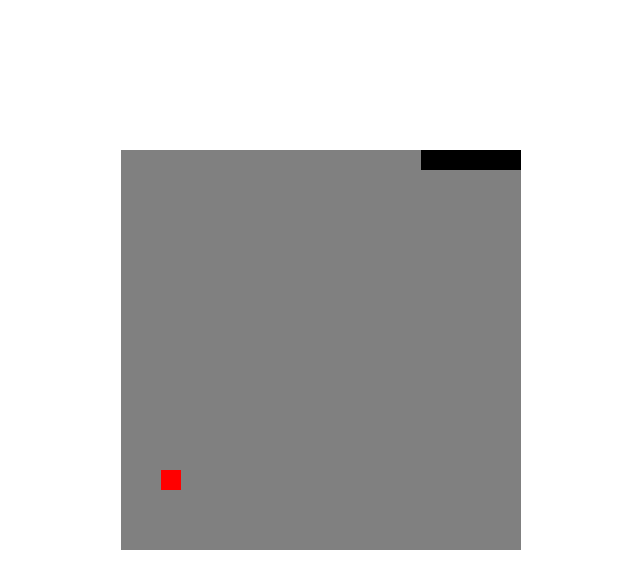
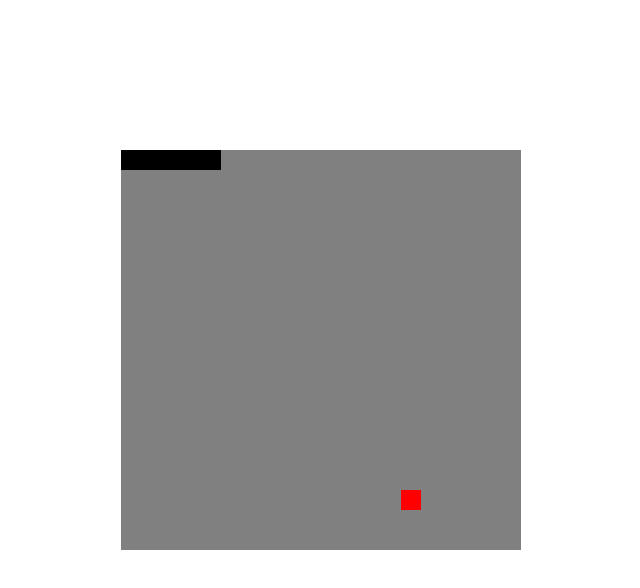
Before and after one commit to 0Ncoder0/capital-lb.top, a React (Create React App) app: page /#/ in a window 1280 px wide. Shown: the top 588 px of the page, without its empty margins (319-959 px from the left). Built offline with nearby package versions, Linux system fonts and the light colour scheme.

Commit message:
feat: 使用tsx重写

```diff
--- a/package.json
+++ b/package.json
@@ -6,9 +6,11 @@
     "@testing-library/jest-dom": "^5.11.4",
     "@testing-library/react": "^11.1.0",
     "@testing-library/user-event": "^12.1.10",
+    "antd": "^4.15.1",
     "react": "^17.0.2",
     "react-dom": "^17.0.2",
     "react-scripts": "4.0.3",
+    "typescript": "^4.2.4",
     "web-vitals": "^1.0.1"
   },
   "scripts": {
@@ -34,5 +36,9 @@
       "last 1 firefox version",
       "last 1 safari version"
     ]
+  },
+  "devDependencies": {
+    "@types/react": "^17.0.3",
+    "@types/react-dom": "^17.0.3"
   }
 }
--- a/src/SnakeGame/core/food.js
+++ b/src/SnakeGame/core/food.tsx
@@ -1,12 +1,14 @@
+import { ItemEnum, Position } from './types'
+
 /** 食物 */
 export default class Food {
   /** 位置坐标 */
-  position = null
+  position: Position | null = null
 
   /** 生成食物坐标 */
-  create = gameMap => {
-    const availables = []
-    gameMap.forEach((row, y) => row.forEach((block, x) => block && availables.push([x, y])))
+  create = (gameMap: ItemEnum[][]) => {
+    const availables: Array<Position> = []
+    gameMap.forEach((row, y) => row.forEach((block, x) => block === ItemEnum.Space && availables.push([x, y])))
     const index = Math.floor(Math.random() * availables.length)
     this.position = availables[index]
     return this
--- a/src/SnakeGame/core/game-map.js
+++ /dev/null
@@ -1,46 +0,0 @@
-/** 游戏地图 */
-export default class GameMap extends Array {
-  /** 蛇身 */
-  static SnakeBody = '*'
-  /** 食物 */
-  static Food = '#'
-  /** 空白 */
-  static Space = ' '
-
-  /** 地图宽度 */
-  maxLength = 20
-
-  /** 生成地图 */
-  initMap = () => {
-    for (let i = 0; i < this.maxLength; i++) {
-      this.push([])
-      for (let k = 0; k < this.maxLength; k++) {
-        this[i].push(GameMap.Space)
-      }
-    }
-    return this
-  }
-  /** 清除地图 */
-  clearMap = () => {
-    for (let i = 0; i < this.maxLength; i++) {
-      for (let k = 0; k < this.maxLength; k++) {
-        this[i][k] = GameMap.Space
-      }
-    }
-    return this
-  }
-  /** 设置地图素材 */
-  setMap = ({ snake, food }) => {
-    // set food
-    const [x, y] = food.position
-    this[y][x] = GameMap.Food
-
-    // set snake
-    snake.positions.forEach(position => {
-      const [x, y] = position
-      this[y][x] = GameMap.SnakeBody
-    })
-
-    return this
-  }
-}
--- /dev/null
+++ b/src/SnakeGame/core/game-map.tsx
@@ -0,0 +1,57 @@
+import Food from './food'
+import Snake from './snake'
+import { ItemEnum } from './types'
+
+type MapItems = {
+  snake?: Snake
+  food?: Food
+}
+
+/** 游戏地图 */
+export default class GameMap extends Array<Array<ItemEnum>> {
+  /** 地图宽度 */
+  maxLength = 20
+
+  constructor() {
+    super()
+    this.init()
+  }
+
+  /** 生成地图 */
+  init = () => {
+    for (let i = 0; i < this.maxLength; i++) {
+      this.push([])
+      for (let k = 0; k < this.maxLength; k++) {
+        this[i].push(ItemEnum.Space)
+      }
+    }
+    return this
+  }
+  /** 清除地图 */
+  clear = () => {
+    for (let i = 0; i < this.maxLength; i++) {
+      for (let k = 0; k < this.maxLength; k++) {
+        this[i][k] = ItemEnum.Space
+      }
+    }
+    return this
+  }
+  /** 设置地图素材 */
+  set = (items: MapItems = {}) => {
+    const { snake, food } = items
+    // set food
+    if (food && food.position) {
+      const [x, y] = food.position
+      this[y][x] = ItemEnum.Food
+    }
+
+    // set snake
+    if (snake) {
+      snake.positions.forEach(position => {
+        const [x, y] = position
+        this[y][x] = ItemEnum.SnakeBody
+      })
+    }
+    return this
+  }
+}
--- a/src/SnakeGame/core/main.js
+++ b/src/SnakeGame/core/main.tsx
@@ -3,30 +3,42 @@ import GameMap from './game-map'
 import Snake from './snake'
 /** 贪吃蛇游戏主体 */
 export default class SnakeGame {
-  static GameMap = GameMap
-  static Snake = Snake
+  /** 地图 */
+  gameMap = new GameMap()
 
-  /** 地图 */
-  gameMap = new GameMap().initMap()
   /** 蛇 */
-  snake = new Snake().setPositions([
-    [5, 0],
-    [4, 0],
-    [3, 0],
-    [2, 0],
-    [1, 0]
-  ])
+  snake = new Snake()
+
   /** 食物 */
-  food = new Food().create(this.gameMap)
+  food = new Food()
 
   /** 计时器 */
-  timer = null
+  timer: NodeJS.Timeout | null = null
   /** 计时器间隔 */
   interval = 100
   /** 单帧运行后的钩子函数 */
-  afterFrame = null
+  afterFrame: Function | null = null
   /** 游戏结束后的钩子函数 */
-  onGameOver = null
+  onGameOver: Function | null = null
+
+  /** 初始化游戏 */
+  init = () => {
+    const { gameMap, snake, food } = this
+    snake.setPositions([
+      [4, 0],
+      [3, 0],
+      [2, 0],
+      [1, 0],
+      [0, 0]
+    ])
+    gameMap.set({ snake })
+    food.create(gameMap)
+    gameMap.set({ food })
+    return this
+  }
+
+  /** 开始游戏 */
+  start = () => this.setTimer()
 
   /** 设置计时器 */
   setTimer = () => {
@@ -39,7 +51,8 @@ export default class SnakeGame {
 
   /** 清除计时器 */
   clearTimer = () => {
-    clearInterval(this.timer)
+    if (this.timer) clearInterval(this.timer)
+    this.timer = null
     return this
   }
 
@@ -54,8 +67,8 @@ export default class SnakeGame {
         this.onGameOver()
       }
     } else {
-      gameMap.clearMap()
-      gameMap.setMap({ snake, food })
+      gameMap.clear()
+      gameMap.set({ snake, food })
 
       if (this.isSnakeRunIntoFood()) {
         snake.lengthen()
@@ -79,7 +92,11 @@ export default class SnakeGame {
   }
   /** 蛇是否吃到食物 */
   isSnakeRunIntoFood = () => {
-    const [fx, fy] = this.food.position
-    return !!this.snake.positions.find(([x, y]) => x === fx && y === fy)
+    if (this.food.position) {
+      const [fx, fy] = this.food.position
+      return !!this.snake.positions.find(([x, y]) => x === fx && y === fy)
+    } else {
+      return false
+    }
   }
 }
--- a/src/SnakeGame/core/snake.js
+++ b/src/SnakeGame/core/snake.tsx
@@ -1,21 +1,14 @@
+import { Position, Direction } from './types'
+
 /** 蛇 */
 export default class Snake {
-  /** 左移 */
-  static Left = 'Left'
-  /** 右移 */
-  static Right = 'Right'
-  /** 上移 */
-  static Top = 'Top'
-  /** 下移 */
-  static Bottom = 'Bottom'
-
   /** 身体下标组 */
-  positions = []
+  positions: Position[] = []
   /** 移动方向 */
-  direction = Snake.Right
+  direction = Direction.Right
 
   /** 设置蛇身坐标 */
-  setPositions = positions => {
+  setPositions = (positions: Position[]) => {
     this.positions = positions || []
     return this
   }
@@ -29,7 +22,7 @@ export default class Snake {
   /** 移动 */
   move = () => {
     if (!this.positions.length) return
-    const { Left, Right, Top, Bottom } = Snake
+    const { Left, Right, Top, Bottom } = Direction
 
     let [x, y] = this.positions[0]
     switch (this.direction) {
--- /dev/null
+++ b/src/SnakeGame/core/types.tsx
@@ -0,0 +1,24 @@
+/** 坐标 */
+export type Position = [x: number, y: number]
+
+/** 物体 */
+export enum ItemEnum {
+  /** 蛇身 */
+  SnakeBody = 'SnakeBody',
+  /** 食物 */
+  Food = 'Food',
+  /** 空白 */
+  Space = 'Space'
+}
+
+/** 蛇移动的方向 */
+export enum Direction {
+  /** 左移 */
+  Left = 'Left',
+  /** 右移 */
+  Right = 'Right',
+  /** 上移 */
+  Top = 'Top',
+  /** 下移 */
+  Bottom = 'Bottom'
+}
--- a/src/SnakeGame/index.js
+++ b/src/SnakeGame/index.tsx
@@ -1,21 +1,31 @@
-import React from 'react'
+import React, { CSSProperties } from 'react'
+import { Direction, ItemEnum } from './core/types'
+import GameMap from './core/game-map'
 import SnakeGame from './core/main'
 
+type State = {
+  gameMap?: GameMap
+}
+
 /** 贪吃蛇 */
-export default class SnakeGameView extends React.Component {
-  constructor() {
-    super()
-    this.state = { gameMap: [] }
-    this.instance = new SnakeGame()
+export default class SnakeGameView<T> extends React.Component {
+  public instance: SnakeGame
+  public state: State = {}
+
+  constructor(props: T) {
+    super(props)
+    this.instance = new SnakeGame().init()
+    this.state.gameMap = this.instance.gameMap
+
     this.instance.afterFrame = () => this.setState({ gameMap: this.instance.gameMap })
     this.instance.onGameOver = () => window.alert('Game Over')
-    this.instance.setTimer()
     this.setListeners()
   }
+
   /** 设置监听器 */
   setListeners = () => {
     const snake = this.instance.snake
-    const { Left, Right, Top, Bottom } = SnakeGame.Snake
+    const { Left, Right, Top, Bottom } = Direction
     /** 按键到方向的映射 */
     const key2dir = new Map([
       ['w', Top],
@@ -31,9 +41,12 @@ export default class SnakeGameView extends React.Component {
       [Right, Left]
     ])
     window.addEventListener('keydown', event => {
+      if (!this.instance.timer) {
+        this.instance.start()
+      }
       const key = event.key
       const dir = key2dir.get(key)
-      const isOpposite = opposite.get(dir) === snake.direction
+      const isOpposite = dir && opposite.get(dir) === snake.direction
       if (dir && !isOpposite) {
         snake.direction = dir
       }
@@ -43,20 +56,18 @@ export default class SnakeGameView extends React.Component {
   /** 渲染行 */
   render() {
     const item2color = new Map([
-      [SnakeGame.GameMap.Food, 'red'],
-      [SnakeGame.GameMap.SnakeBody, 'black'],
-      [SnakeGame.GameMap.Space, 'gray']
+      [ItemEnum.Food, 'red'],
+      [ItemEnum.SnakeBody, 'black'],
+      [ItemEnum.Space, 'gray']
     ])
-    const blockStyle = () => ({
+
+    const blockStyle = (): CSSProperties => ({
       height: '20px',
       width: '20px',
       lineHeight: '20px',
       textAlign: 'center'
     })
-
-    const rowStyle = () => ({ display: 'flex' })
-
-    const containerStyle = () => ({
+    const containerStyle = (): CSSProperties => ({
       display: 'flex',
       flexDirection: 'column',
       justifyContent: 'center',
@@ -66,23 +77,23 @@ export default class SnakeGameView extends React.Component {
       paddingBottom: '100px'
     })
 
-    const map = this.state.gameMap.map((row, index) => {
+    const map = this.state.gameMap?.map((row, index) => {
       const blocks = row.map((item, index) => (
         <div
           key={'block' + index}
           style={{
-            ...blockStyle(item),
+            ...blockStyle(),
             backgroundColor: item2color.get(item)
           }}
         />
       ))
       return (
-        <div key={'row' + index} style={rowStyle()}>
+        <div key={'row' + index} style={{ display: 'flex' }}>
           {blocks}
         </div>
       )
     })
 
-    return <div style={containerStyle()}>{map}</div>
+    return <div style={{ ...containerStyle() }}>{map || ''}</div>
   }
 }
--- /dev/null
+++ b/src/react-app-env.d.ts
@@ -0,0 +1 @@
+/// <reference types="react-scripts" />
```
Also changed, not shown: tsconfig.json (added, +26 -0 lines), src/index.tsx (renamed from src/index.js), 1 other file (tests, documents, lock files or other folders).
